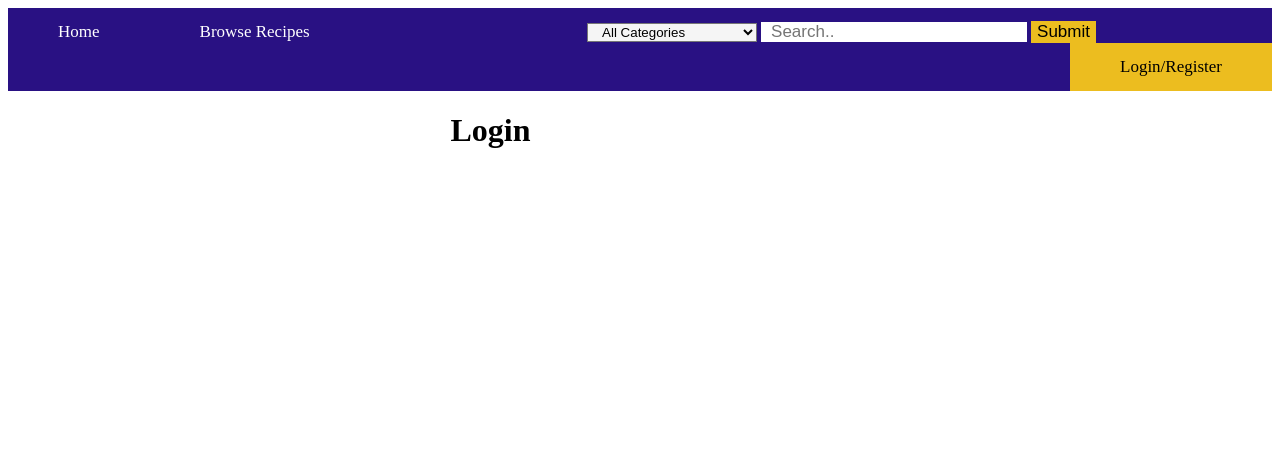
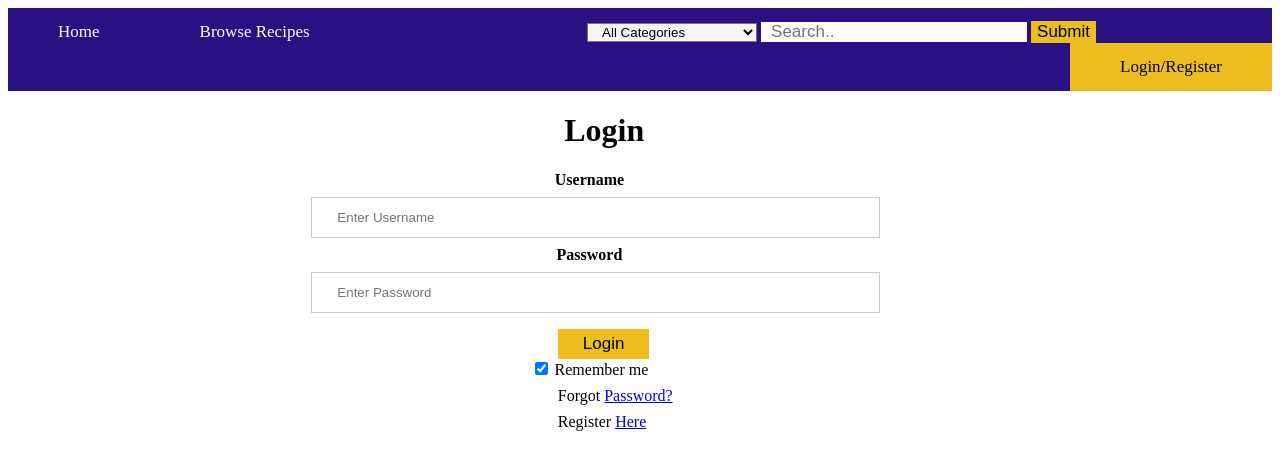
Before and after one commit to RGarcia35/The-SF-State-Official-Cookbook-Group-3, a plain HTML site: page public/html/login.html in a window 1280 px wide. Drawn offline with Linux system fonts and the light colour scheme.

Commit message:
Login and Register Page mostly done

```diff
--- a/public/css/style.css
+++ b/public/css/style.css
@@ -56,3 +56,43 @@
 .topnav .search-container button:hover {
   background: #ffdf77;
 }
+
+
+
+
+.container label{
+  display: block;
+  text-align: center;
+  margin: 0 10% 0 2%;
+
+}
+
+.container button{
+  margin-top: 8px;
+  margin: 8px 15% 0 43.5%;
+  background: #ecbd1f;
+  font-size: 17px;
+  border: none;
+  cursor: pointer;
+  color: black;
+  padding: 5px 25px;
+}
+
+.container button:hover {
+  background: #ffdf77;
+}
+
+.container input[type=text], input[type=password] {
+  width: 45%;
+  padding: 12px 25px;
+  margin: 8px 10% 8px 24%;
+  display: block;
+  border: 1px solid #ccc;
+  box-sizing: border-box;
+}
+
+/* The "Forgot password" text */
+span.psw {
+  float: left;
+  margin: 8px 15% 0 43.5%;
+}
--- a/public/html/login.html
+++ b/public/html/login.html
@@ -29,10 +29,36 @@
         <a class="active" style="float:right" href="../html/login.html">Login/Register</a>
       </div>
 
-      <div style="padding-left:35%">
+      <div style="padding-left:44%">
         <h1>Login</h1>
       </div>
 
+      <div class="container">
+        <label for="uname"><b>Username</b></label>
+        <input type="text" placeholder="Enter Username" name="uname" autocomplete="off" required>
+
+        <label for="psw"><b>Password</b></label>
+        <input type="password" placeholder="Enter Password" name="psw" autocomplete="off" required>
+
+        <form action = "../html/userProfile.html">
+          <button type="submit">Login</button>
+        </form>
+
+        <label>
+          <input type="checkbox" checked="checked" name="remember"> Remember me
+        </label>
+
+      </div>
+
+      <div class="container" style="background-color:#f1f1f1">
+        <span class="psw">Forgot <a href="../html/login.html">Password?</a></span>
+      </div>
+
+      <br>
+
+      <div class="container" style="background-color:#f1f1f1">
+        <span class="psw">Register <a href="../html/createAccount.html">Here</a></span>
+      </div>
 </body>
 
 </html>
```
Also changed, not shown: public/html/createAccount.html (+24 -1 lines), public/html/searchResults.html (+1 -1 lines).
